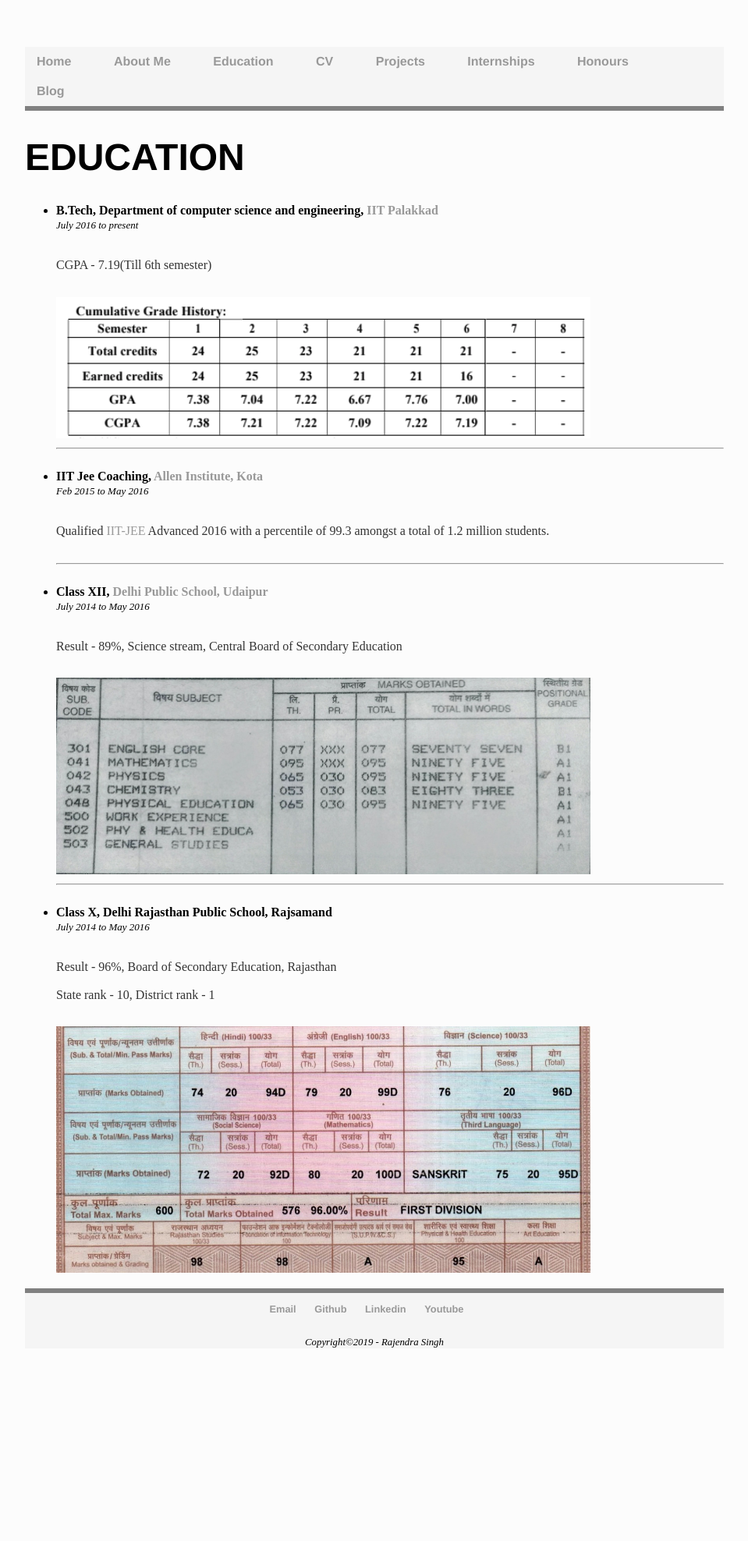
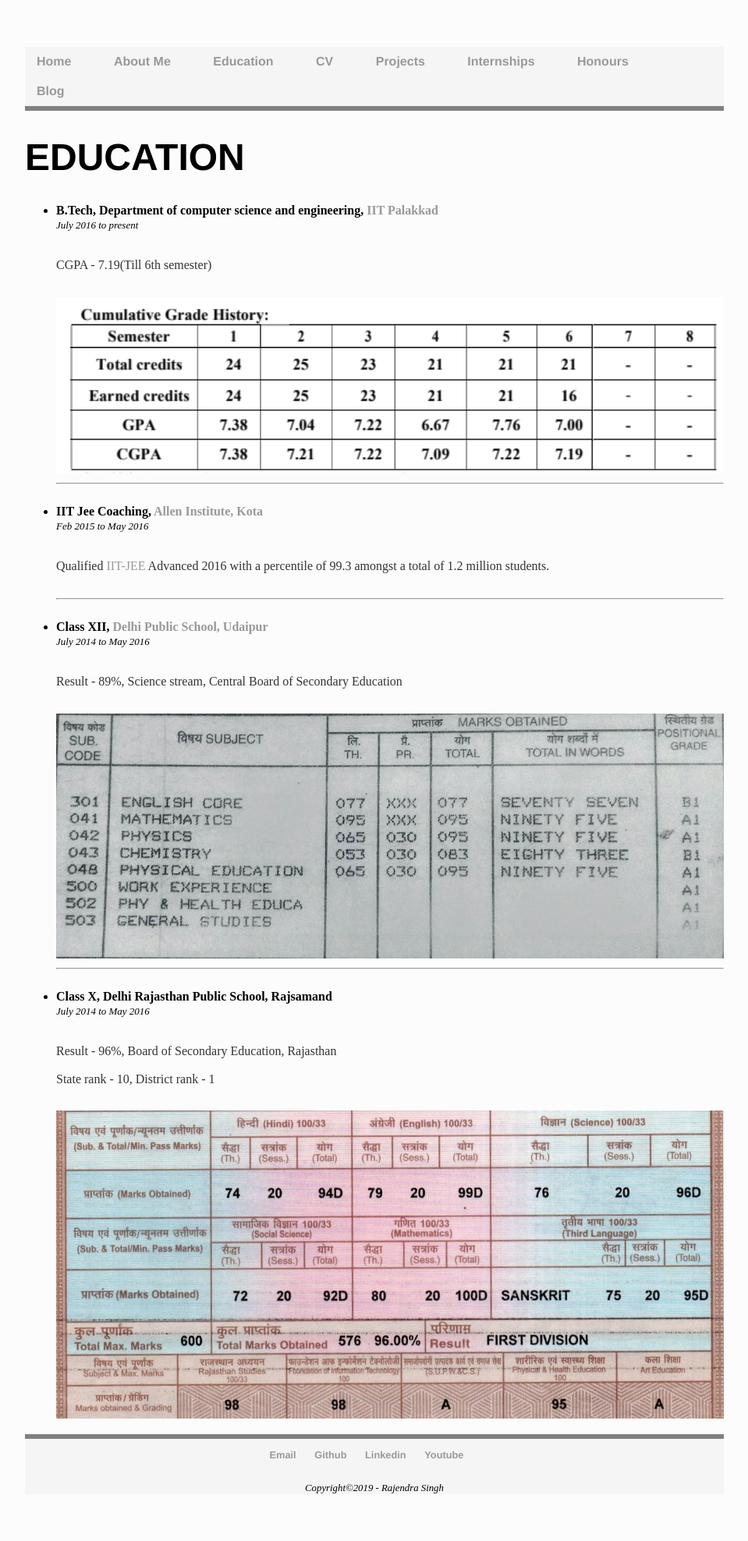
Before and after one commit to iamrajee/iamrajee.github.io, a Jekyll site: the page built from education/index.html, in a window 1280 px wide. Shown: the whole page at 78% size, without its empty margins (160-1119 px from the left). Built offline with Jekyll 4.4.1, drawn with Linux system fonts in a browser that asks for light colours; before the commit the page ends 1789 px from its top, so only the background shows below that.

Commit message:
Update index.html

```diff
--- a/education/index.html
+++ b/education/index.html
@@ -8,7 +8,7 @@
 		<li><b>B.Tech, Department of computer science and engineering, <a href="https://iitpkd.ac.in/">IIT Palakkad</a></b></li>
 		<font size="2"><em>July 2016 to present</em></font>
 		<p><font size="3">CGPA - 7.19(Till 6th semester)</font></p>
-		<img src="images/btechgrade.png" style='height: 80%; width: 80%; object-fit: contain'/>
+		<img src="images/btechgrade.png" style='height: 100%; width: 100%; border="1"; object-fit: contain'/>
 		<hr/><br/>
 
 		<b><li>IIT Jee Coaching, <a href="tps://www.allen.ac.in">Allen Institute, Kota</a></li></b>
@@ -19,7 +19,7 @@
     		<b><li>Class XII, <a href="http://www.dpsudaipur.com/ProgramFiles/Login/HomePage.aspx">Delhi Public School, Udaipur</a></li></b>
 		<font size="2"><em>July 2014 to May 2016</em></font>
 		<p><font size="3">Result - 89%, Science stream, Central Board of Secondary Education</font></p>
-		<img src="images/12small.jpg" style='height: 80%; width: 80%; object-fit: contain'/>
+		<img src="images/12small.jpg" style='height: 100%; width: 100%; border="1"; object-fit: contain'/>
     		<hr/><br/>
 
     		<b><li>Class X, Delhi Rajasthan Public School, Rajsamand</li></b>
@@ -27,7 +27,7 @@
 		<p><font size="3">Result - 96%, Board of Secondary Education, Rajasthan<br/>
     		 State rank - 10,	District rank - 1</font></p>
 <!-- 		<center> -->
-			<img src="images/10small.jpg" style='height: 80%; width: 80%; object-fit: contain'/>
+			<img src="images/10small.jpg" style='height: 100%; width: 100%; border="1"; object-fit: contain'/>
 <!-- 		</center> -->
 
 	</ul>
```
